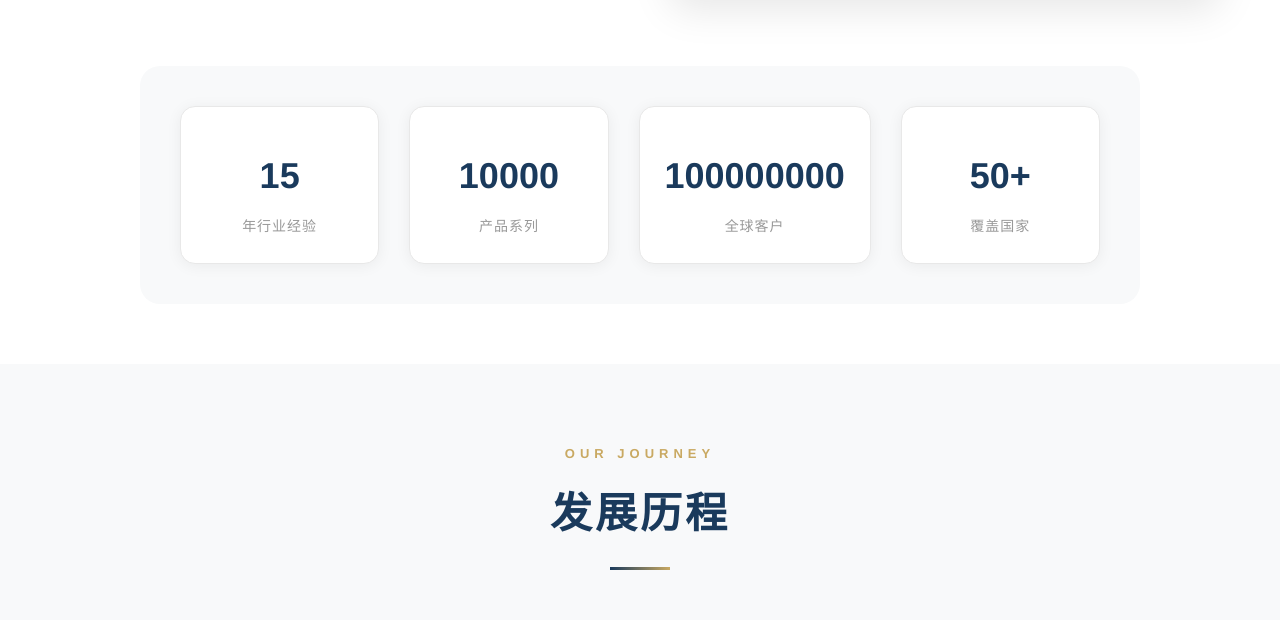
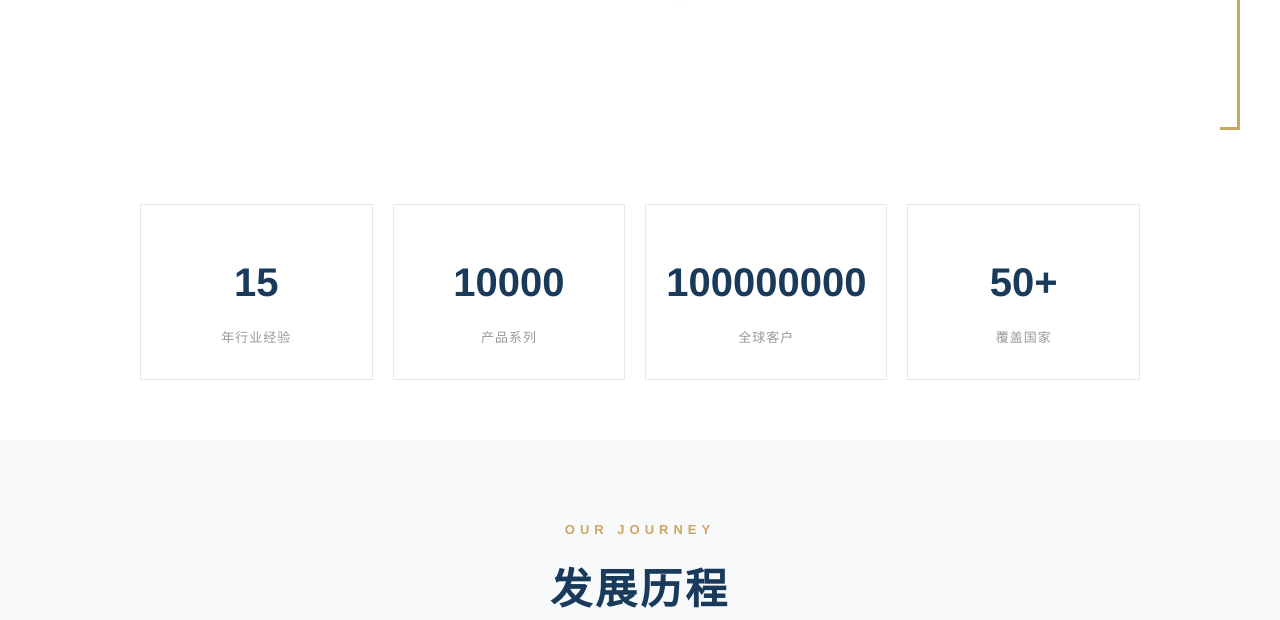
Before and after one commit to Siocny/bacashi, a PHP site: page /about.html in a window 1280 px wide. Shown: the part 831-1451 px from the top of the page. Run offline with PHP 8.4, Linux system fonts and the light colour scheme.

Commit message:
style: 优化品牌介绍页面样式
- 修复图片路径
- 调整字体粗细和大小
- 统计卡片添加彩色图标
- 更新 CSS 版本号

```diff
--- a/about.html
+++ b/about.html
@@ -7,7 +7,7 @@
     <meta http-equiv="Pragma" content="no-cache">
     <meta http-equiv="Expires" content="0">
     <title>关于我们 - CAFELE & BACASHI</title>
-    <link rel="stylesheet" href="assets/css/style.css?v=20260319003">
+    <link rel="stylesheet" href="assets/css/style.css?v=20260319005">
 </head>
 <body>
     <!-- 顶部导航栏 -->
@@ -76,7 +76,7 @@
                         <p class="brand-team">CAFELE Team</p>
                     </div>
                     <div class="brand-image">
-                        <img src="assets/images/微信图片_20260313141449_149_2.jpg" alt="公司形象墙" onerror="this.src='https://via.placeholder.com/600x300?text=CAFELE+BACASHI'">
+                        <img src="assets/images/品牌中心展示图片.jpg" alt="公司形象墙" onerror="this.src='https://via.placeholder.com/600x300?text=CAFELE+BACASHI'">
                     </div>
                 </div>
 
--- a/assets/css/style.css
+++ b/assets/css/style.css
@@ -2238,73 +2238,88 @@ section {
     margin-bottom: 60px;
 }
 
+/* 品牌介绍标题字体 */
 .brand-desc h2 {
-    font-size: 32px;
+    font-size: 36px;
     color: var(--primary-color);
     margin-bottom: 25px;
-}
-
+    font-weight: 700;
+}
+
+/* 品牌介绍描述文字 */
 .brand-desc p {
-    font-size: 16px;
-    line-height: 2;
-    color: var(--text-light);
+    font-size: 15px;
+    line-height: 2.2;
+    color: #666;
     margin-bottom: 20px;
+    font-weight: 300;
 }
 
 .brand-team {
     color: var(--accent-color) !important;
-    font-weight: 500;
-}
-
+    font-weight: 400;
+    font-size: 14px;
+    letter-spacing: 1px;
+    margin-top: 30px;
+}
+
+/* 品牌图片 */
 .brand-image img {
     width: 100%;
-    border-radius: 15px;
-    box-shadow: 0 10px 40px rgba(0,0,0,0.1);
+    border-radius: 0;
+    box-shadow: none;
 }
 
 /* 品牌统计数据 */
 .brand-stats {
     display: grid;
     grid-template-columns: repeat(4, 1fr);
-    gap: 30px;
+    gap: 20px;
     max-width: 1000px;
-    margin: 0 auto;
-    padding: 40px;
-    background: var(--bg-light);
-    border-radius: 20px;
+    margin: 50px auto 0;
+    padding: 0;
+    background: transparent;
+    border-radius: 0;
 }
 
 .stat-item {
     text-align: center;
-    padding: 25px;
+    padding: 30px 20px;
     background: white;
-    border-radius: 15px;
-    box-shadow: 0 2px 15px rgba(0,0,0,0.06);
+    border: 1px solid #e8e8e8;
+    border-radius: 0;
     transition: all 0.3s ease;
 }
 
 .stat-item:hover {
-    transform: translateY(-8px);
-    box-shadow: 0 10px 30px rgba(0,0,0,0.12);
+    border-color: var(--accent-color);
+    box-shadow: 0 5px 20px rgba(0,0,0,0.08);
 }
 
 .stat-item .stat-icon {
-    font-size: 36px;
-    color: var(--accent-color);
+    font-size: 40px;
     margin-bottom: 15px;
-}
+    display: block;
+}
+
+/* 彩色图标 */
+.stat-item:nth-child(1) .stat-icon { color: #f59e0b; }
+.stat-item:nth-child(2) .stat-icon { color: #d97706; }
+.stat-item:nth-child(3) .stat-icon { color: #7c3aed; }
+.stat-item:nth-child(4) .stat-icon { color: #2563eb; }
 
 .stat-item .stat-number {
     display: block;
-    font-size: 36px;
+    font-size: 40px;
     font-weight: 700;
     color: var(--primary-color);
-    margin-bottom: 8px;
+    margin-bottom: 10px;
 }
 
 .stat-item .stat-label {
-    font-size: 14px;
+    font-size: 13px;
     color: var(--text-muted);
+    font-weight: 300;
 }
 
 .company-intro-section {
```
